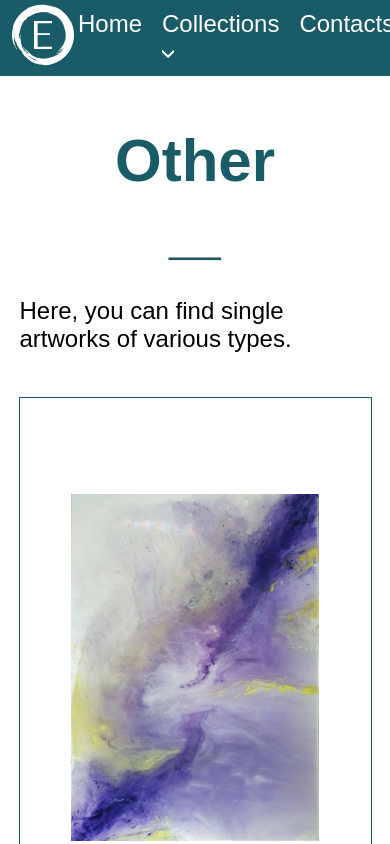
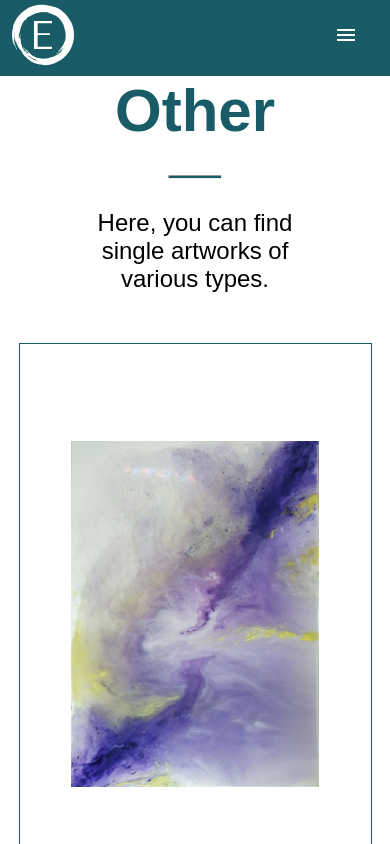
Before and after one commit to Hristo-Spasov/elena-portfolio, a React (Vite) app: page /collection/Other in a window 390 px wide. Shown: the top 844 px of the page. Built offline with nearby package versions, Linux system fonts and the light colour scheme; a web font is replaced by a local one.

Commit message:
adding burger menu,added some media queries and minor tweaks

```diff
--- /dev/null
+++ b/src/components/BurgerMenu.module.css
@@ -0,0 +1,46 @@
+.burger_nav {
+  display: flex;
+  position: relative;
+  z-index: 100;
+  justify-content: end;
+  align-items: center;
+  margin-right: 10px;
+  color: white;
+  right: 60px;
+}
+
+.burger_dropdown {
+  position: absolute;
+  border: 1px solid var(--teal);
+  background-color: white;
+  width: 150px;
+  height: auto;
+  z-index: 99;
+  text-align: center;
+  top: 52px;
+}
+
+.burger_dropdown_hidden {
+  display: none;
+}
+
+.burger_dropdown a {
+  display: block;
+  color: var(--teal);
+  padding: 8px 0;
+}
+
+.burger_dropdown li:hover {
+  background-color: var(--teal);
+}
+
+.burger_dropdown li:hover a {
+  display: block;
+  color: white;
+}
+
+@media screen and (max-width: 370px) {
+  .burger_nav {
+    right: 140px;
+  }
+}
--- /dev/null
+++ b/src/components/BurgerMenu.tsx
@@ -0,0 +1,43 @@
+import { useState } from "react";
+import { NavLink } from "react-router-dom";
+import { collection } from "../constants";
+import MenuIcon from "@mui/icons-material/Menu";
+import CloseIcon from "@mui/icons-material/Close";
+import classes from "./BurgerMenu.module.css";
+
+const BurgerMenu = (): JSX.Element => {
+  const [isOpen, setIsOpen] = useState(false);
+
+  const toggleHandler = () => {
+    setIsOpen((prev) => !prev);
+  };
+
+  return (
+    <nav className={classes.burger_nav}>
+      {isOpen ? (
+        <span onClick={toggleHandler}>
+          <CloseIcon />
+        </span>
+      ) : (
+        <span onClick={toggleHandler}>
+          <MenuIcon />
+        </span>
+      )}
+      <div
+        className={
+          isOpen ? classes.burger_dropdown : classes.burger_dropdown_hidden
+        }
+      >
+        {collection.map(({ title, id }) => (
+          <ul key={id}>
+            <li>
+              <NavLink to={`collection/${title}`}>{title}</NavLink>
+            </li>
+          </ul>
+        ))}
+      </div>
+    </nav>
+  );
+};
+
+export default BurgerMenu;
--- a/src/components/Navbar.module.css
+++ b/src/components/Navbar.module.css
@@ -20,12 +20,22 @@
   justify-content: space-between;
   font-size: 24px;
 }
-.main_nav {
+
+.main_nav,
+.main_nav_alt {
   display: flex;
   gap: 20px;
-  margin-right: 40px;
+  margin-left: auto;
 }
-.main_nav span {
+
+.logo_container {
+  display: flex;
+  align-items: center;
+  gap: 10px;
+}
+
+.main_nav span,
+.main_nav_alt span {
   font-size: 24px;
   margin: 0;
   color: white;
@@ -78,24 +88,6 @@
 
 /* Alternative styling */
 
-.main_nav_alt {
-  display: flex;
-  gap: 20px;
-  margin-right: 40px;
-}
-.main_nav_alt span {
-  font-size: 24px;
-  margin: 0;
-  color: white;
-  font-weight: 500;
-  cursor: pointer;
-}
-
-.arrow_down {
-  fill: white;
-  stroke: white;
-}
-
 .main_nav_alt span:hover {
   color: var(--beige);
 }
@@ -108,3 +100,18 @@
 .main_nav_alt a:hover {
   color: var(--beige);
 }
+
+/* Media Query */
+
+@media screen and (max-width: 500px) {
+  .main_nav_alt,
+  .main_nav {
+    visibility: hidden;
+  }
+}
+
+@media screen and (min-width: 500px) {
+  .burder_menu {
+    visibility: hidden;
+  }
+}
--- a/src/components/Navbar.tsx
+++ b/src/components/Navbar.tsx
@@ -1,21 +1,44 @@
 import { NavLink, useLocation } from "react-router-dom";
-import { useState } from "react";
+import { useState, useEffect, useRef } from "react";
 import { Link } from "react-scroll";
 import classes from "./Navbar.module.css";
 import logo from "../assets/logo.svg";
 import Dropdown from "./Dropdown";
 import { ReactComponent as ArrowDown } from "../assets/arrow-down.svg";
+import BurgerMenu from "./BurgerMenu";
 
 const Navbar = () => {
+  const navRef = useRef<HTMLDivElement>(null);
   const [toggle, setToggle] = useState(false);
   const { pathname } = useLocation();
 
+  // Closing the dropdown menu when we click anywhere on the page
+  useEffect(() => {
+    const clickHandler = (event: MouseEvent) => {
+      if (
+        toggle &&
+        navRef.current &&
+        !navRef.current.contains(event.target as Node)
+      ) {
+        setToggle(false);
+      }
+    };
+    document.addEventListener("mousedown", clickHandler);
+    return () => {
+      // Cleanup the event listener
+      document.removeEventListener("mousedown", clickHandler);
+    };
+  }, [toggle]);
+
   return (
     <div className={classes.nav__container}>
-      <nav className={pathname !== "/" ? classes.nav__teal : classes.nav}>
+      <nav
+        ref={navRef}
+        className={pathname !== "/" ? classes.nav__teal : classes.nav}
+      >
         <ul className={classes.nav_list}>
           {/* Logo */}
-          <div>
+          <div className={classes.logo_container}>
             {pathname === "/" ? (
               <Link to="/" smooth={true} duration={300} offset={0} spy={true}>
                 <img className={classes.logo} src={logo} />
@@ -49,7 +72,7 @@ const Navbar = () => {
               )}
             </li>
             <li>
-              <span onClick={() => setToggle(!toggle)}>
+              <span onClick={() => setToggle((prev) => !prev)}>
                 Collections{" "}
                 <ArrowDown
                   width={12}
@@ -65,7 +88,7 @@ const Navbar = () => {
                     ? classes.dropdown_container
                     : classes.dropdown_container_hidden
                 }
-                onClick={() => setToggle(!toggle)}
+                onClick={() => setToggle((prev) => !prev)}
               >
                 <Dropdown />
               </div>
@@ -76,6 +99,11 @@ const Navbar = () => {
               </Link>
             </li>
           </div>
+
+          {/* Burger menu for mobile view */}
+          <div className={classes.burder_menu}>
+            <BurgerMenu />
+          </div>
         </ul>
       </nav>
     </div>
--- a/src/constants/index.ts
+++ b/src/constants/index.ts
@@ -225,50 +225,52 @@ export const collection: Collection[] = [
       {
         id: 1,
         image: Cats,
-        size: "50x60cm",
+        size: "Commission 50x60cm",
       },
       {
         id: 2,
         image: NakedGirl,
-        size: "50x70cm",
+        size: "Graphics 50x70cm",
       },
       {
         id: 3,
         image: Books,
-        size: "60x40cm",
+        size: "Commission 60x40cm",
       },
       {
         id: 4,
         image: StillLife2,
-        size: "70x50cm",
+        size: " Still life 70x50cm",
       },
       {
         id: 5,
         image: House,
-        size: "50x60cm",
+        size: "Commission 50x60cm",
       },
       {
         id: 6,
         image: Girl,
-        size: "70x50cm",
+        size: "Graphics 70x50cm",
       },
       {
         id: 7,
         image: StillLife,
-        size: "55x45cm",
+        size: " Still life 55x45cm",
       },
       {
         id: 8,
         image: Couple,
+        size: "Commission 40x50cm/50x40cm",
       },
       {
         id: 9,
         image: Witches,
+        size: "Digital Illustration",
       },
       {
         id: 10,
         image: AbstractPainting,
-        size: "45x55cm",
+        size: "Abstract art 45x55cm",
       },
     ],
   },
--- a/src/index.css
+++ b/src/index.css
@@ -14,6 +14,11 @@ font-family: 'Tenor Sans', sans-serif;  Hero text */
   --error: #ab191f;
   --success: #1f7a25;
   background-color: white;
+}
+
+* {
+  margin: 0;
+  padding: 0;
 }
 
 body {
--- a/src/pages/Collection.module.css
+++ b/src/pages/Collection.module.css
@@ -13,6 +13,7 @@
   flex-direction: column;
   justify-content: center;
   align-items: center;
+  gap: 30px;
 }
 
 .content__container h2 {
@@ -28,7 +29,8 @@
   border-radius: 10px;
 }
 
-.content__container p {
+.normal__text,
+.center__text {
   width: 100%;
   font-size: 24px;
   font-weight: 100;
@@ -45,3 +47,10 @@
 .carousel__container {
   padding: 20px;
 }
+
+/* settings for shorter descriptions */
+
+.center__text {
+  text-align: center;
+  inline-size: 70%;
+}
--- a/src/pages/Collection.tsx
+++ b/src/pages/Collection.tsx
@@ -2,7 +2,6 @@ import { useParams } from "react-router-dom";
 import Carousel from "../components/Carousel";
 import classes from "./Collection.module.css";
 import { collection } from "../constants";
-// import Paintings from "../components/Paintings";
 
 type CollectionParam = {
   title: string;
@@ -12,6 +11,8 @@ const Collection = (): JSX.Element => {
   const { title } = useParams<CollectionParam>();
 
   const selectedItem = collection.find((item) => item.title === title)!;
+  const isNonFinito = title === "Non Finito";
+  const textFormat = !isNonFinito ? classes.center__text : classes.normal__text;
 
   return (
     <>
@@ -19,7 +20,7 @@ const Collection = (): JSX.Element => {
         <div className={classes.content__container}>
           <h2>{selectedItem.title}</h2>
           <hr />
-          <p>{selectedItem.description}</p>
+          <p className={textFormat}>{selectedItem.description}</p>
           {/* Carousel */}
           <div className={classes.carousel__wrapper}>
             <div className={classes.carousel__container}>
```
